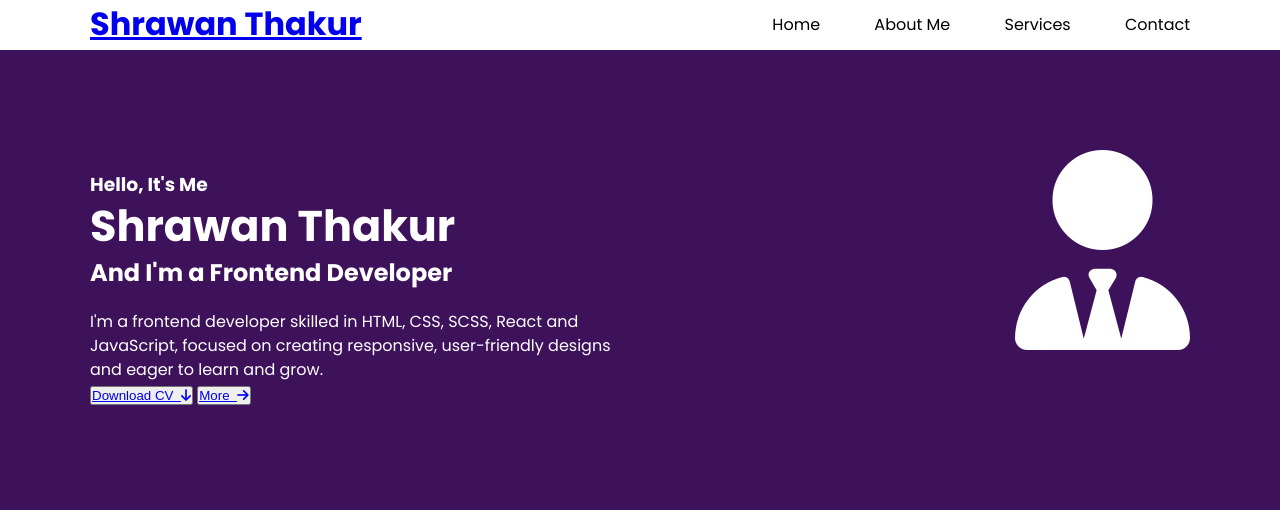
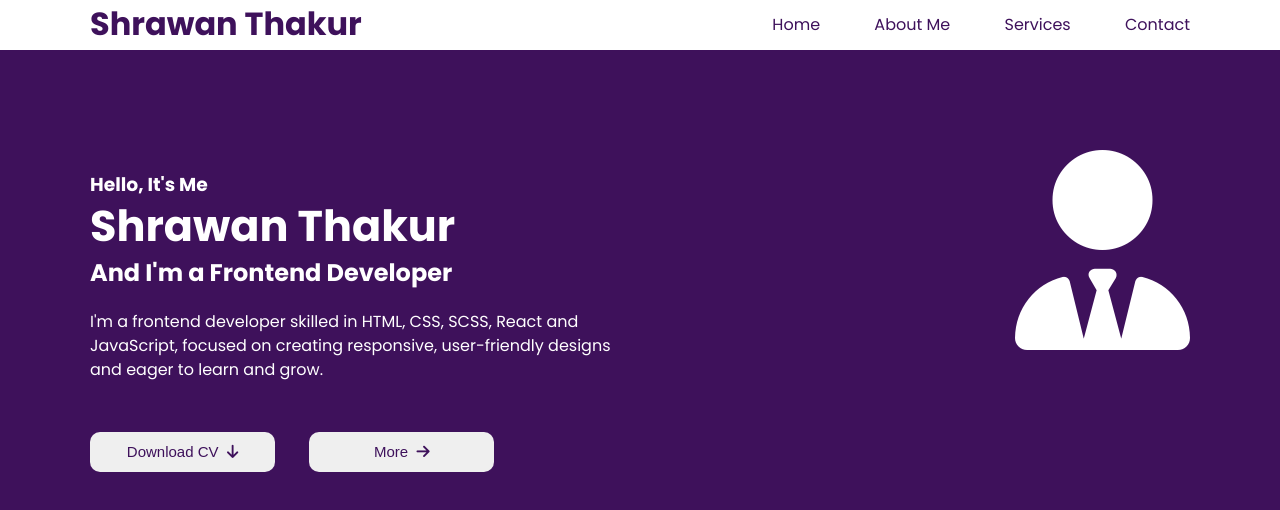
Before and after one commit to Greenleaf542/Portofilo, a plain HTML site: page index.html in a window 1280 px wide. Drawn offline with Linux system fonts and the light colour scheme.

Commit message:
Update style.css

```diff
--- a/style.css
+++ b/style.css
@@ -28,9 +28,11 @@ body
     position: sticky;
     top: 0px;
 }
-.logo h1:first-child
+.logo h1 a:first-child
 {
-    color: #000;
+    color: #3e115b;
+    cursor: pointer;
+    text-decoration: none;
 }
 .menu ul
 {
@@ -44,7 +46,7 @@ body
 .menu ul li a
 {
     text-decoration: none;
-    color: #000;
+    color: #3e115b;
 }
 .menu ul li a:hover
 {
@@ -87,3 +89,23 @@ body
 {
     color: #000;
 }
+.btn
+{
+    margin-top: 50px;
+}
+.btn button
+{
+    padding: 10px;
+    border: none;
+    border-radius: 10px;
+    margin: 0px 30px 0px 0px;
+    width: 20%;
+    height: 40px;
+}
+.btn button a
+{
+    text-decoration: none;
+    text-align: center;
+    font-size: 15px;
+    color: #3e115b;
+}
```
